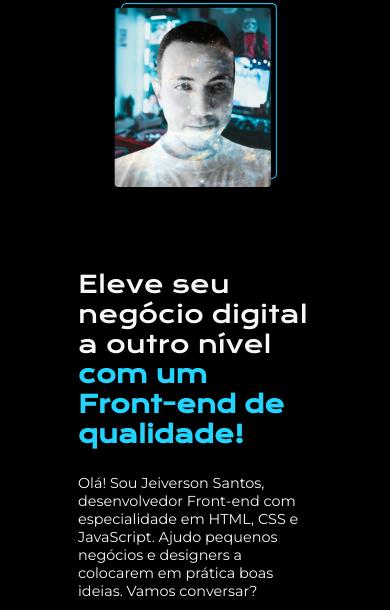
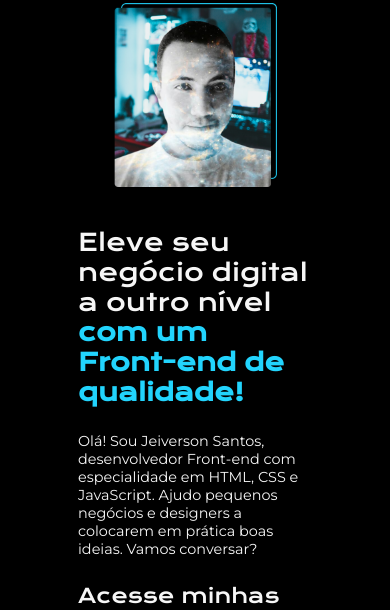
Before and after one commit to JeiversonChristian/jeiverson_santos_page, a plain HTML site: page index.html in a window 390 px wide. Shown: the part 57-667 px from the top of the page. Drawn offline with nearby package versions, Linux system fonts and the light colour scheme.

Commit message:
melhorando gap

```diff
--- a/styles/style.css
+++ b/styles/style.css
@@ -147,6 +147,10 @@ body{
 }
 
 @media (max-width:700px) {
+    .apresentacao{
+        gap: 40px;
+    }
+
     .apresentacao__links__navegacao{
         width: 150px;
     }
```
